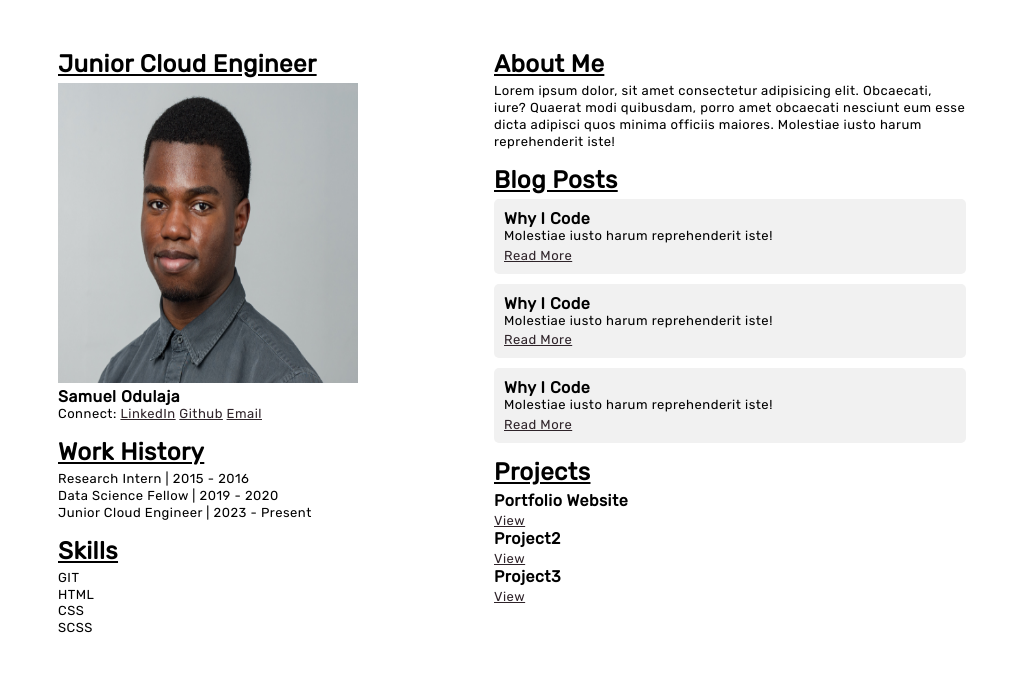
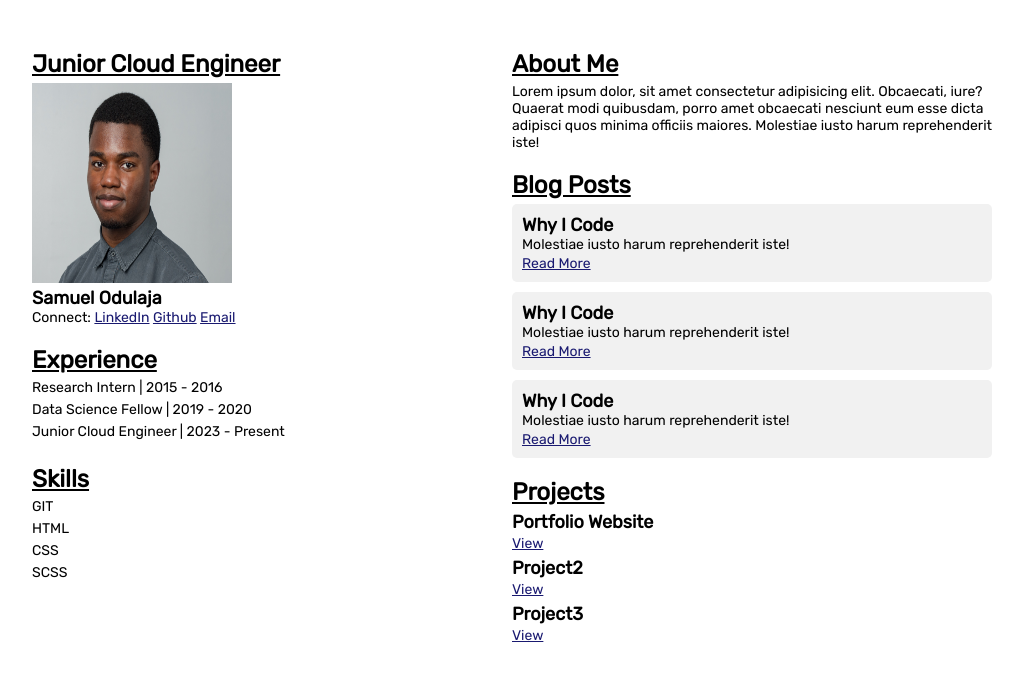
Before and after one commit to samuelod/sams-portfolio-site, a plain HTML site: page index.html in a window 1280 px wide. Shown: the whole page, without its empty margins (128-1151 px from the left). Drawn offline with Linux system fonts and the light colour scheme.

Commit message:
Styled using CSS Grid

```diff
--- a/index.html
+++ b/index.html
@@ -24,7 +24,7 @@
                 </p>
             </div>
             <div class="wrapper">
-                <h1>Work History</h1>
+                <h1>Experience</h1>
                 <ul class="work-container">
                     <li>
                         <p>Research Intern | 2015  -  2016</p>
--- a/styles.css
+++ b/styles.css
@@ -1,4 +1,68 @@
 *{
+	padding: 0;
+	margin: 0;
+	box-sizing: border-box;
+	font-family: 'Rubik', sans-serif;
+}
+
+.page-wrapper{
+	width: 960px;
+	display: grid;
+	grid-template-columns: repeat(2,1fr); /*repeated 1fr over 2 columns*/
+	margin: 0 auto;
+	padding-top: 50px;
+}
+
+img{
+	width: 200px;
+	height: 200px;
+}
+
+.wrapper{
+	margin-bottom: 20px;
+}
+
+h1{
+	margin-bottom: 5px;
+	font-size: 24px;
+	text-decoration: underline;
+}
+
+h2{
+	font-size: 18px;
+}
+
+p{
+	font-size: 14px;
+}
+
+li{
+	list-style: none;
+	padding-bottom: 5px;
+}
+
+a{
+	color: midnightblue;
+	font-size: 14px;
+}
+
+.card1{
+	background-color: #f1f1f1;
+	padding: 10px;
+	border-radius: 5px;
+	margin-bottom: 10px;
+}
+
+@media screen and (max-width:750px){
+	.page-wrapper{
+		width: 95%;
+		grid-template-columns: 1fr;
+	}
+
+}
+
+/* Styling using Flexbox */
+/* *{
 		padding: 0;
 		margin: 0;
 		box-sizing: border-box;
@@ -64,4 +128,4 @@ a{
 		.page-wrapper, .side1, .side2{
 			width: 90%;
 		}
-}
+} */
```
